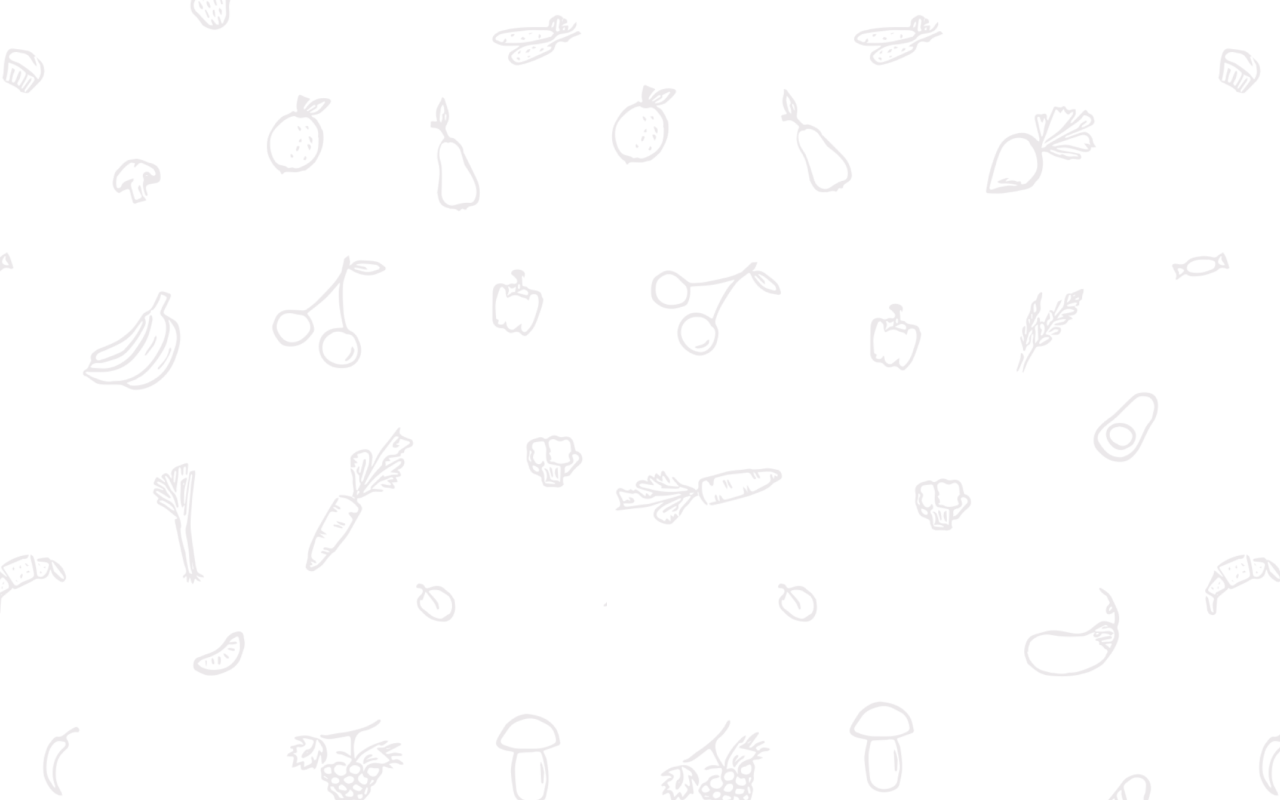
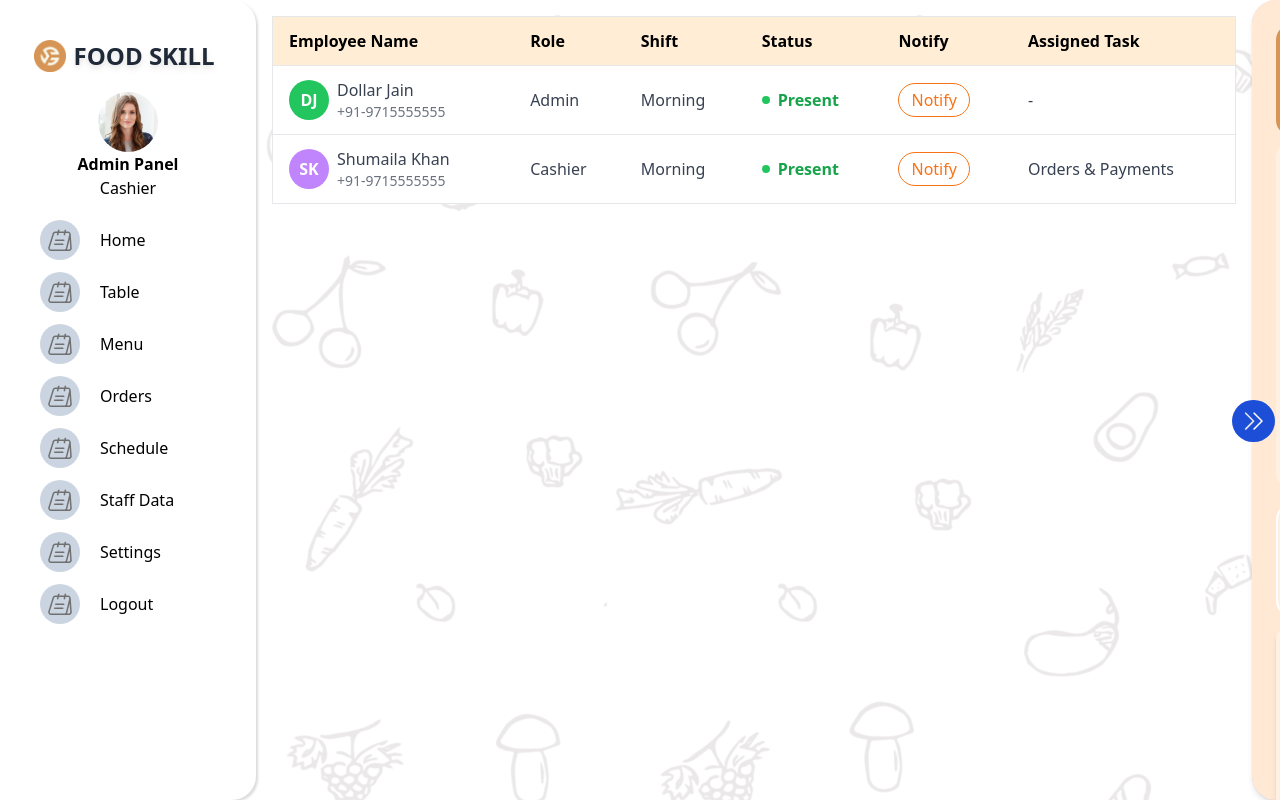
Before and after one commit to himanshuverma13/food-skill, a React (Create React App) app: page /staffdata in a window 1280 px wide. Before the commit this address had no page. Built offline with nearby package versions, Linux system fonts and the light colour scheme.

Commit message:
Working in SatffData PAge 20-1-25

```diff
--- a/src/Components/Common/RouteRoutes/routes.jsx
+++ b/src/Components/Common/RouteRoutes/routes.jsx
@@ -6,6 +6,7 @@ import Menu from "../../Pages/Menu/menu";
 import Table from "../../Pages/Table/table";
 import PreviousOrder from "../../Pages/PreviousOrder/previousOrder";
 import Order from "../../Pages/Order/order"
+import StaffData from "../../Pages/StaffData/staffdata";
 const RouteRoutes = () => {
     return (
         <>
@@ -18,9 +19,7 @@ const RouteRoutes = () => {
                     <Route path="/previousorder" element={<PreviousOrder />}></Route>
                     <Route path="/order" element={<Order />}></Route>
                     <Route path="/order/:tableNo" element={<Order />}></Route>
-
-
-
+                    <Route path="/staffdata" element={<StaffData />}></Route>
 
 
                 </Routes>
--- a/src/Components/Common/SideNavbar/leftSideNavbar.jsx
+++ b/src/Components/Common/SideNavbar/leftSideNavbar.jsx
@@ -34,7 +34,9 @@ const LeftSideNavbar = () => {
             <li className="flex cursor-pointer items-center lg:text-base md:text-sm font-medium hover:bg-[--cashier-main-color] hover:text-white hover:rounded-full lg:mx-10 md:mx-6 text-center my-3"><CircleIcons icon={menu} />Orders</li>
           </NavLink>
           <li className="flex cursor-pointer items-center lg:text-base md:text-xs font-medium hover:bg-[--cashier-main-color] hover:text-white hover:rounded-full lg:mx-10 md:mx-6 text-center my-3"><CircleIcons icon={menu} />Schedule</li>
-          <li className="flex cursor-pointer items-center lg:text-base md:text-xs font-medium hover:bg-[--cashier-main-color] hover:text-white hover:rounded-full lg:mx-10 md:mx-6 text-center my-3"><CircleIcons icon={menu} />Staff Data</li>
+          <NavLink to={"/staffdata"}>
+            <li className="flex cursor-pointer items-center lg:text-base md:text-xs font-medium hover:bg-[--cashier-main-color] hover:text-white hover:rounded-full lg:mx-10 md:mx-6 text-center my-3"><CircleIcons icon={menu} />Staff Data</li>
+          </NavLink>
           <li className="flex cursor-pointer items-center lg:text-base md:text-xs font-medium hover:bg-[--cashier-main-color] hover:text-white hover:rounded-full lg:mx-10 md:mx-6 text-center my-3"><CircleIcons icon={menu} />Settings</li>
           <li className="flex cursor-pointer items-center lg:text-base md:text-xs font-medium hover:bg-[--cashier-main-color] hover:text-white hover:rounded-full lg:mx-10 md:mx-6 text-center my-3"><CircleIcons icon={menu} />Logout</li>
         </ul>
--- a/src/Components/Pages/Home/home.jsx
+++ b/src/Components/Pages/Home/home.jsx
@@ -2,10 +2,9 @@ import React, { useState } from "react";
 import LeftSideNavbar from "../../Common/SideNavbar/leftSideNavbar.jsx";
 import RightSidebar from "../../Common/SideNavbar/rightSideNavbar.jsx";
 
-// import img
-import Toggle from "../../Assets/Images/sidebarImg/toggle.png";
-import TableCard from "../../Common/TableCard/tableCard.jsx";
-import Navbar from "../../Common/Navbar/navbar.jsx";
+
+// import Icon
+import { MdOutlineKeyboardDoubleArrowLeft } from "react-icons/md";
 const Home = () => {
   const [isRightSidebarOpen, setIsRightSidebarOpen] = useState(false);
 
@@ -20,63 +19,21 @@ const Home = () => {
 
     {/* Main Content Area */}
     <div className={`flex-grow p-4 transition-all duration-300`}>
-        <Navbar />
-        {/* -------- for 2 member table ---------- */}
-        <hr className="mt-3 mb-1" />
-
-        <div className="overflow-auto h-full order-card-scroll">
-          <h2 className="text-base font-semibold">Table for 2 members</h2>
-          <div
-            className={`grid ${isRightSidebarOpen == true ? "md:grid-cols-2 lg:grid-cols-4" : "md:grid-cols-3 lg:grid-cols-6"
-              } gap-4`}
-          >
-            {[1, 2, 3, 4, 5, 6, 7, 8].map((i,index) => (
-              <>
-                {/* <div key={i} onClick={toggleRightSidebar} className="bg-white rounded-lg shadow-md p-4 ">
+    <h1>Table</h1>
+      <div className={`grid ${isRightSidebarOpen == true ? "grid-cols-4" : "grid-cols-5" } gap-4`}>
+        {[1, 2, 3, 4, 5, 6].map((i) => (
+          <div key={i} onClick={toggleRightSidebar} className="bg-white rounded-lg shadow-md p-4 w-56">
             <h2>Card {i}</h2>
             <p>Some content for card {i}</p>
-            </div> */}
-                <TableCard tableStatus={index == 1 ? "book" :  index == 2 ? "pending" : index == 3 ? "process" : index == 4 ? "reserve" : "blank"}  index={index} tableNo={i} />
-              </>
+          </div>
         ))}
-          </div>
-          {/* -------- for 4 member table ---------- */}
-          <hr className="mt-3 mb-1" />
-          <h2 className="text-base font-semibold">Table for 4 members</h2>
-          <div
-            className={`grid ${isRightSidebarOpen == true ? "md:grid-cols-2 lg:grid-cols-4" : "md:grid-cols-3 lg:grid-cols-6"
-              } gap-4`}
-          >
-            {[1, 2, 3, 4, 5, 6].map((i, index) => (
-              <>
-                <TableCard tableStatus={index == 4 ? "blank" : ""} index={index} tableNo={i} />
-              </>
-            ))}
-          </div>
-          {/* -------- for family member table ---------- */}
-          <hr className="mt-3 mb-1" />
-          <div className="flex justify-between">
-              <span className="text-base font-semibold">
-            Table for family members
-          </span>
-              <span className="text-sm font-light ">Max Capacity 12 members</span>
-          </div>
-          <div
-            className={`grid ${isRightSidebarOpen == true ? "md:grid-cols-2 lg:grid-cols-4" : "md:grid-cols-3 lg:grid-cols-6"
-              } gap-4`}
-          >
-            {[1, 2, 3, 4, 5, 6, 7, 8, 9].map((i, index) => (
-              <>
-                <TableCard tableStatus={index == 4 ? "blank" : ""} index={index} tableNo={i} />
-              </>
-            ))}
-          </div>
       </div>
     </div>
 
     {/* Right Sidebar */}
     <div
-        className={`bg-gray-200 transition-all duration-300 ease-in-out relative rounded-l-3xl ${isRightSidebarOpen ? "w-80" : "w-9"
+      className={`bg-gray-200 transition-all duration-300 ease-in-out relative rounded-l-3xl ${
+        isRightSidebarOpen ? "w-80" : "w-9"
       }`}
     >
         {/* <button
@@ -85,16 +42,15 @@ const Home = () => {
         >
           {isRightSidebarOpen ? "Close" : "Open"}
         </button> */}
-        <span
-          className="bg-blue-700 hover:bg-blue-700 font-bold p-3 rounded-full absolute top-1/2 -left-5"
-          onClick={toggleRightSidebar}
-        >
-          <img src={Toggle} alt="Loading" />
+        <span className="bg-blue-700 hover:bg-blue-700 font-bold p-1 rounded-full absolute top-1/2 -left-5"  onClick={toggleRightSidebar}>
+          {/* <img src={Toggle} alt="Loading" /> */}
+          <MdOutlineKeyboardDoubleArrowLeft className='text-3xl text-white font-semibold' />
         </span>
 
-        <RightSidebar />
+      <RightSidebar/>
     </div>
   </div>
+
   );
 };
 export default Home;
--- a/src/Components/Pages/PreviousOrder/previousOrder.jsx
+++ b/src/Components/Pages/PreviousOrder/previousOrder.jsx
@@ -103,7 +103,7 @@ const PreviousOrder = () => {
         </div>
 
         {/* Previous Order Cards */}
-        <div className={`grid h-full order-card-scroll overflow-auto ${isRightSidebarOpen == true ? "grid-cols-2" : "grid-cols-3"} gap-1`}>
+        <div className={`grid h-full hidden-scroll overflow-auto ${isRightSidebarOpen == true ? "grid-cols-2" : "grid-cols-3"} gap-1`}>
           <PreviousOrderCards />
         </div>
       </div>
--- /dev/null
+++ b/src/Components/Pages/StaffData/staffdata.jsx
@@ -0,0 +1,134 @@
+import React, { useState } from "react";
+import LeftSideNavbar from "../../Common/SideNavbar/leftSideNavbar.jsx";
+import RightSidebar from "../../Common/SideNavbar/rightSideNavbar.jsx";
+// Images
+import Toggle from "../../Assets/Images/sidebarImg/toggle.png";
+
+const employees = [
+
+    {
+
+        initials: "DJ",
+
+        name: "Dollar Jain",
+
+        phone: "+91-9715555555",
+
+        role: "Admin",
+
+        shift: "Morning",
+
+        status: "Present",
+
+        task: "-",
+
+        color: "bg-green-500"
+
+    },
+
+    {
+
+        initials: "SK",
+
+        name: "Shumaila Khan",
+
+        phone: "+91-9715555555",
+
+        role: "Cashier",
+
+        shift: "Morning",
+
+        status: "Present",
+
+        task: "Orders & Payments",
+
+        color: "bg-purple-400"
+
+    }
+
+];
+
+const StaffData = () => {
+    const [isRightSidebarOpen, setIsRightSidebarOpen] = useState(false);
+
+    const toggleRightSidebar = () => {
+        setIsRightSidebarOpen(!isRightSidebarOpen);
+    };
+    return (
+        <div className="flex h-screen overflow-hidden">
+            {/* Left Sidebar */}
+            <LeftSideNavbar />
+
+            {/* Main Content Area */}
+            <div className={`flex-grow p-4 transition-all duration-300`}>
+                {/* <Navbar /> */}
+                <div className="overflow-x-auto">
+                    <table className="min-w-full border rounded-lg shadow-md">
+                        <thead>
+                            <tr className="bg-orange-100 text-left">
+                                <th className="px-4 py-3">Employee Name</th>
+                                <th className="px-4 py-3">Role</th>
+                                <th className="px-4 py-3">Shift</th>
+                                <th className="px-4 py-3">Status</th>
+                                <th className="px-4 py-3">Notify</th>
+                                <th className="px-4 py-3">Assigned Task</th>
+                            </tr>
+                        </thead>
+                        <tbody className="bg-white">
+
+                            {employees.map((employee, index) => (
+                                <tr key={index} className="border-t">
+                                    <td className="px-4 py-3 flex items-center space-x-2">
+                                        <span className={`w-10 h-10 flex items-center justify-center text-white font-bold rounded-full ${employee.color}`}>{employee.initials}</span>
+                                        <div>
+                                            <p className="font-medium text-gray-700">{employee.name}</p>
+                                            <p className="text-sm text-gray-500">{employee.phone}</p>
+                                        </div>
+                                    </td>
+                                    <td className="px-4 py-3 text-gray-700">{employee.role}</td>
+                                    <td className="px-4 py-3 text-gray-700">{employee.shift}</td>
+                                    <td className="px-4 py-3">
+                                        <span className="text-green-600 font-semibold flex items-center">
+                                            <span className="w-2 h-2 bg-green-500 rounded-full mr-2"></span> {employee.status}
+                                        </span>
+                                    </td>
+                                    <td className="px-4 py-3">
+                                        <button className="px-3 py-1 border border-orange-500 text-orange-500 rounded-full hover:bg-orange-100">Notify</button>
+                                    </td>
+                                    <td className="px-4 py-3 text-gray-700">{employee.task}</td>
+                                </tr>
+
+                            ))}
+                        </tbody>
+                    </table>
+                </div>
+            </div>
+            {/* Right Sidebar */}
+            <div
+                className={`bg-gray-200 transition-all duration-300 ease-in-out relative rounded-l-3xl ${isRightSidebarOpen ? "w-80" : "w-7"
+                    }`}
+            >
+                {/* <button
+            onClick={toggleRightSidebar}
+            className="bg-blue-500 hover:bg-blue-700 text-white font-bold py-2 px-4 rounded absolute top-1/2 "
+          >
+            {isRightSidebarOpen ? "Close" : "Open"}
+          </button> */}
+                <span
+                    className="bg-blue-700 hover:bg-blue-700 font-bold p-3 cursor-pointer rounded-full absolute top-1/2 -left-5"
+                    onClick={toggleRightSidebar}
+                >
+                    <img src={Toggle} alt="Loading" />
+                </span>
+
+                <RightSidebar />
+            </div>
+
+        </div>
+
+
+    );
+
+};
+
+export default StaffData;
```
Also changed, not shown: src/Components/Pages/Table/table.jsx (+56 -10 lines), 1 other file (tests, documents, lock files or other folders). Lines whose indentation alone changed are shown as unchanged.
